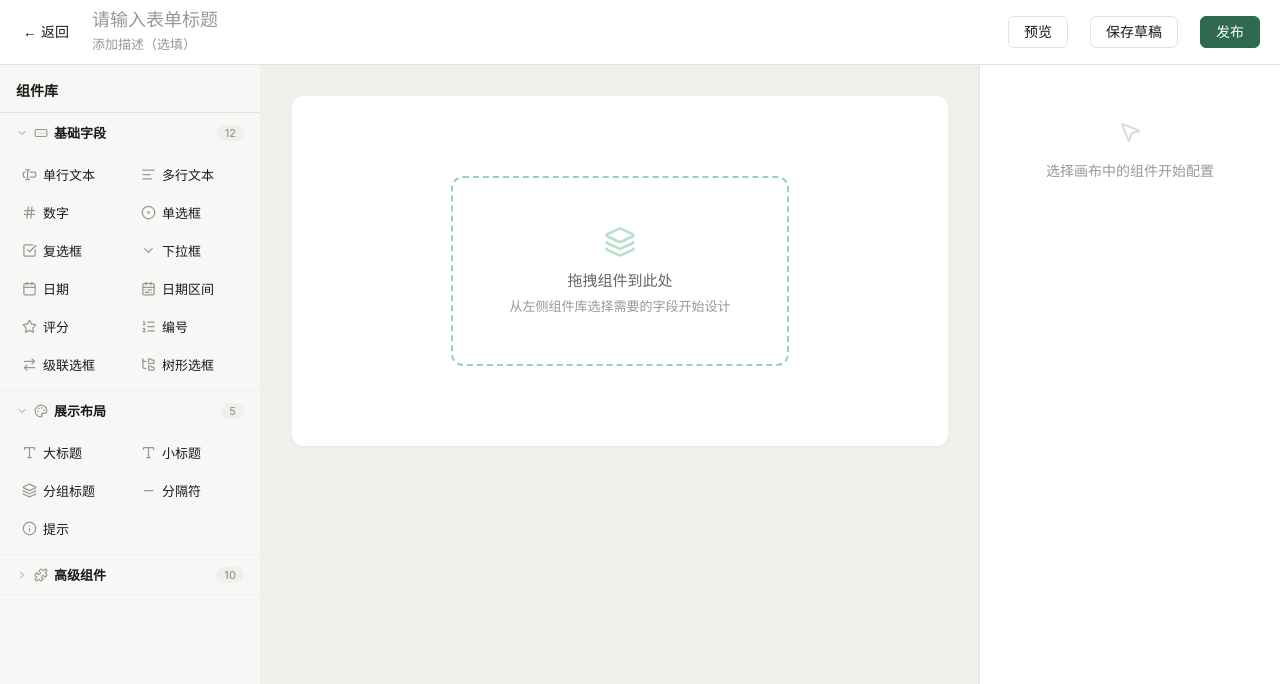
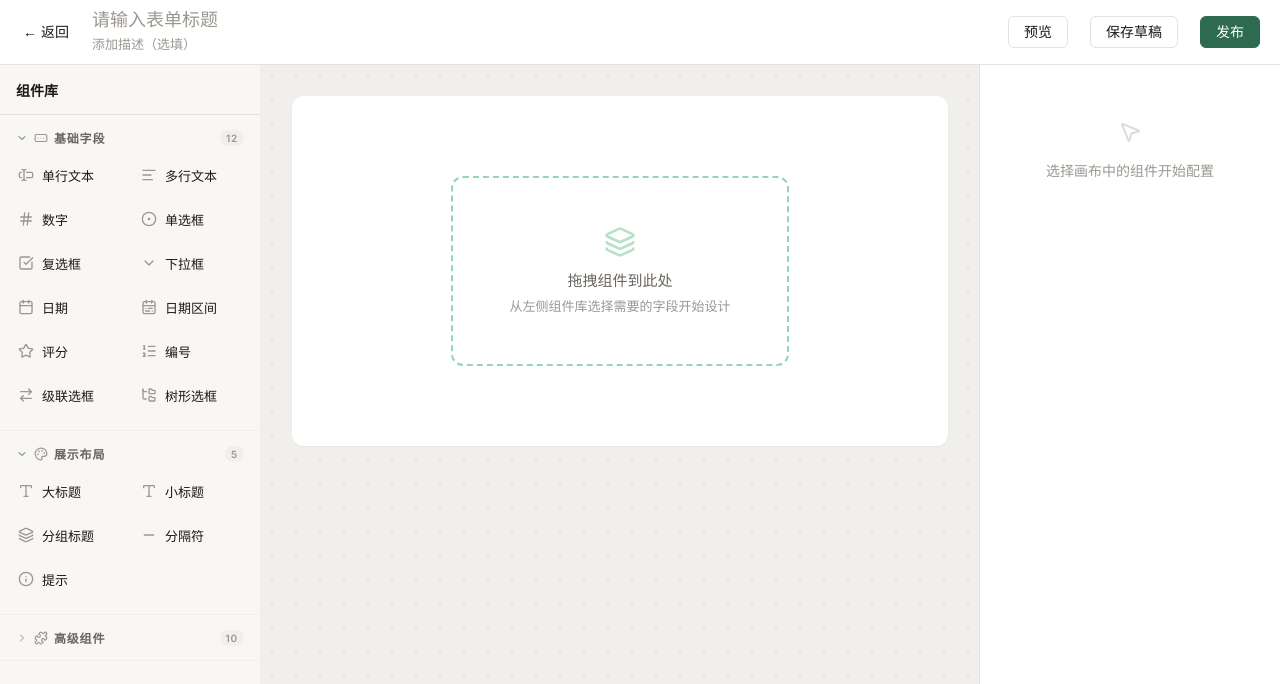
Before and after one commit to ZoHuan/FormCenter, a Vue app: page /formDesigner in a window 1280 px wide. Shown: the top 684 px of the page. Built offline with nearby package versions, Linux system fonts and the light colour scheme.

Commit message:
refactor: 组件面板质感升级 — 42px行高+uppercase分类+图标hover放大+hover微阴影+cubic-bezier过渡

```diff
--- a/src/components/designer/ComponentPalette.vue
+++ b/src/components/designer/ComponentPalette.vue
@@ -17,7 +17,7 @@
           @dragstart="onDragStart($event, type)"
           @click="$emit('add', type)"
         >
-          <component :is="typeIcon(type)" class="item-icon" :size="15" />
+          <component :is="typeIcon(type)" class="item-icon" :size="16" />
           <span class="item-label">{{ typeLabel(type) }}</span>
           <GripVertical :size="10" class="item-grip" />
         </div>
@@ -84,47 +84,59 @@ function typeLabel(t: string) { return labels[t] ?? t }
 
 <style scoped lang="scss">
 .palette { padding: 0; background: var(--color-page); height: 100%; overflow-y: auto; }
+
 .palette-title {
-  font-size: 14px; font-weight: 600; padding: 16px 16px 12px;
+  font-size: 14px; font-weight: 600; padding: 16px 16px 14px;
   color: var(--color-text);
   border-bottom: 1px solid var(--color-border);
   position: sticky; top: 0; background: var(--color-page); z-index: 3;
 }
 
-.group { border-bottom: 1px solid var(--color-canvas); }
+.group {
+  padding: 8px 0;
+  border-bottom: 1px solid var(--color-canvas);
+}
+
 .group-title {
-  font-size: 13px; font-weight: 600; color: var(--color-text);
-  padding: 10px 16px; cursor: pointer; user-select: none;
+  font-size: 12px; font-weight: 600; color: var(--color-text-secondary);
+  text-transform: uppercase; letter-spacing: 0.8px;
+  padding: 6px 16px; cursor: pointer; user-select: none;
   display: flex; align-items: center; gap: 6px;
-  transition: background 0.15s;
-  &:hover { background: var(--color-canvas); }
+  transition: color 0.15s;
+  &:hover { color: var(--color-primary); }
 }
-.arrow-icon { color: var(--color-text-muted); transition: transform 0.2s ease; flex-shrink: 0; &.open { transform: rotate(90deg); } }
+
+.arrow-icon { color: var(--color-text-muted); flex-shrink: 0; transition: transform 0.2s ease; &.open { transform: rotate(90deg); color: var(--color-primary); } }
 .cat-icon { color: var(--color-text-muted); flex-shrink: 0; }
 .group-label { flex: 1; }
 .group-count {
-  font-size: 11px; font-weight: 500; color: var(--color-text-muted);
-  background: var(--color-canvas); border-radius: 10px; padding: 1px 8px; min-width: 20px; text-align: center;
+  font-size: 10px; font-weight: 600; color: var(--color-text-muted);
+  background: var(--color-canvas); border-radius: 8px; padding: 2px 6px; min-width: 18px; text-align: center;
 }
 
-.group-items { padding: 4px 12px 8px; display: grid; grid-template-columns: 1fr 1fr; gap: 2px; }
+.group-items {
+  padding: 2px 8px 6px;
+  display: grid; grid-template-columns: 1fr 1fr; gap: 2px;
+}
 
 .palette-item {
-  height: 36px; display: flex; align-items: center;
-  padding: 0 8px 0 10px; gap: 6px; font-size: 13px;
+  height: 42px; display: flex; align-items: center;
+  padding: 0 10px; gap: 8px; font-size: 13px; font-weight: 500;
   color: var(--color-text); cursor: grab;
   border-radius: var(--radius-sm);
-  transition: all 0.15s ease-out;
+  transition: all 0.2s cubic-bezier(0.3, 0, 0.2, 1);
 
-  .item-icon { color: var(--color-text-muted); flex-shrink: 0; transition: color 0.15s; }
+  .item-icon { color: var(--color-text-muted); flex-shrink: 0; transition: all 0.2s ease; }
   .item-label { flex: 1; overflow: hidden; text-overflow: ellipsis; white-space: nowrap; }
-  .item-grip { color: var(--color-border-hover); opacity: 0; transition: opacity 0.15s; flex-shrink: 0; }
+  .item-grip { color: var(--color-border-hover); opacity: 0; transition: opacity 0.2s; flex-shrink: 0; }
 
   &:hover {
-    background: var(--color-primary-bg); transform: translateX(2px);
-    .item-icon { color: var(--color-primary); }
+    background: var(--color-primary-bg); transform: translateX(3px);
+    box-shadow: 0 1px 4px rgba(45, 106, 79, 0.08);
+    .item-icon { color: var(--color-primary); transform: scale(1.1); }
     .item-grip { opacity: 1; }
   }
-  &:active { cursor: grabbing; opacity: 0.5; transform: none; }
+
+  &:active { cursor: grabbing; opacity: 0.6; transform: scale(0.97); }
 }
 </style>
```
